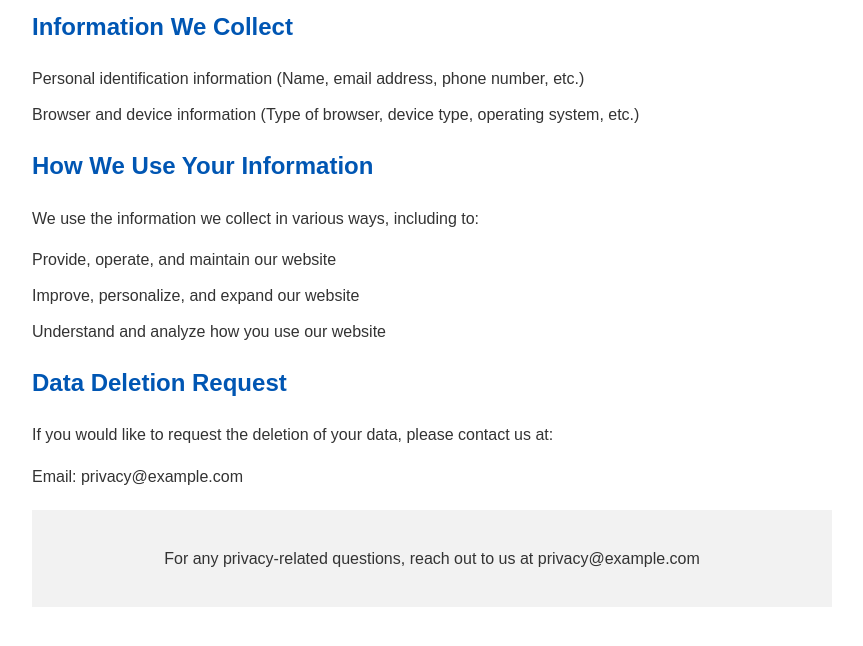
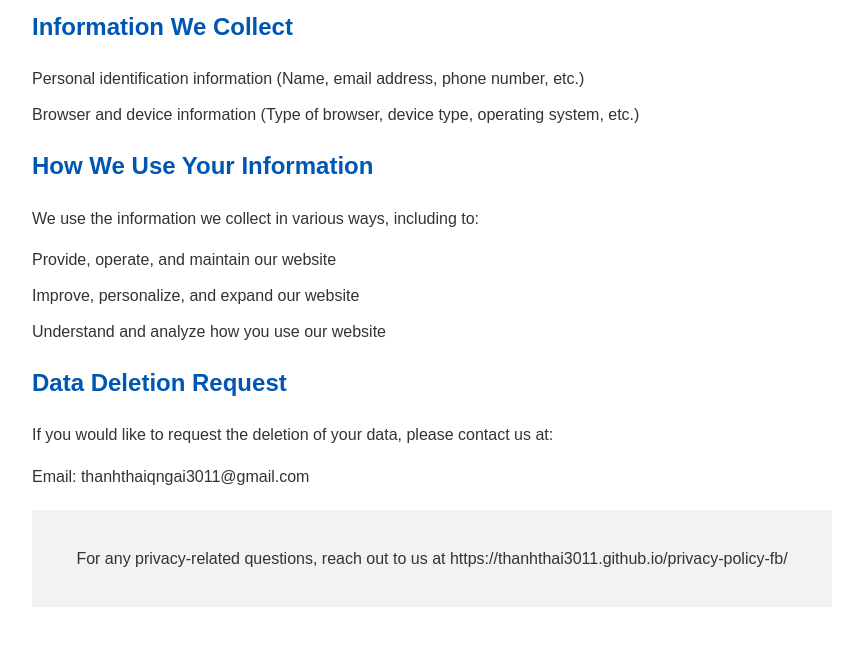
Before and after one commit to thanhthai3011/privacy-policy-fb, a plain HTML site: page index.html in a window 1280 px wide. Shown: the part 106-752 px from the top of the page, without its empty margins (208-1071 px from the left). Drawn offline with Linux system fonts and the light colour scheme.

Commit message:
Update index.html

```diff
--- a/index.html
+++ b/index.html
@@ -62,13 +62,13 @@
             <section>
                 <h2>Data Deletion Request</h2>
                 <p>If you would like to request the deletion of your data, please contact us at:</p>
-                <p>Email: privacy@example.com</p>
+                <p>Email: thanhthaiqngai3011@gmail.com</p>
                 <!-- Add more contact options if available -->
             </section>
             <!-- Add more sections as necessary -->
         </main>
         <footer>
-            <p>For any privacy-related questions, reach out to us at privacy@example.com</p>
+            <p>For any privacy-related questions, reach out to us at https://thanhthai3011.github.io/privacy-policy-fb/</p>
         </footer>
     </div>
 </body>
```
